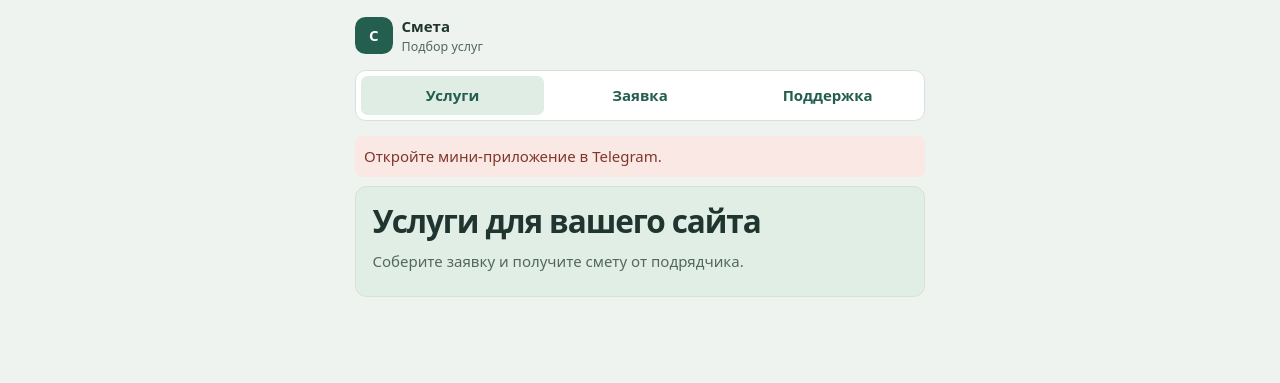
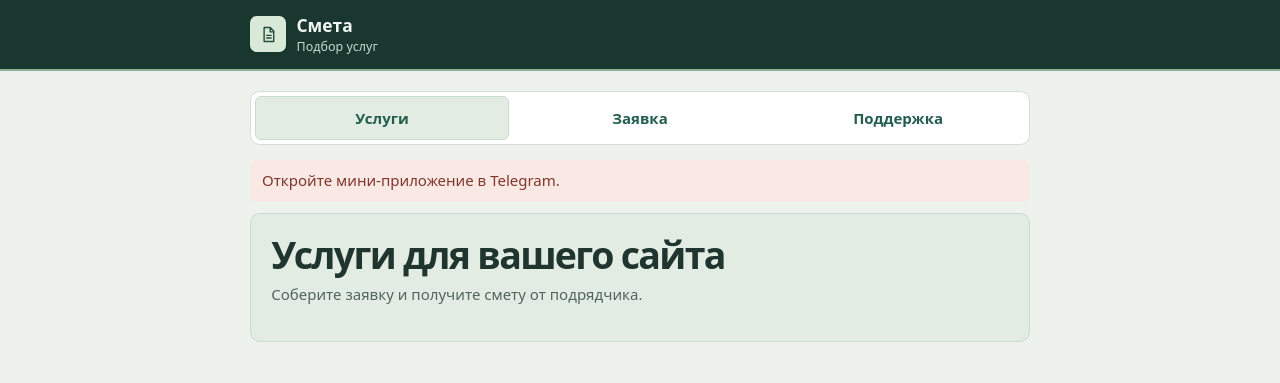
Before and after one commit to asterr-developer/estimate, a Laravel app: page /mini in a window 1280 px wide. Shown: the top 383 px of the page. Run offline with Laravel 12, Linux system fonts and the light colour scheme; style sheets or scripts are compiled from the project's sources; some libraries are stand-ins or nearby versions.

Commit message:
Align Mini App design with the estimate workspace

```diff
--- a/resources/js/mini.css
+++ b/resources/js/mini.css
@@ -1,37 +1,125 @@
-:root { font: 15px/1.5 system-ui,sans-serif; color: #20352f; background: #eef3ef; --green: #245e4f; --border: #d4e2d9; --muted: #536760; }
+:root {
+    font: 15px/1.5 system-ui, sans-serif;
+    background: #eef2ed;
+    color: #203530;
+    --green: #235e4f;
+    --line: #d3ded8;
+    --muted: #50655f;
+    --surface: #fff;
+    --tint: #e3ece2;
+}
+
 * { box-sizing: border-box; }
-body { margin: 0; }
-#mini-app { width: min(100% - 1.5rem, 38rem); margin: auto; padding: max(1rem, env(safe-area-inset-top)) 0 max(2rem, env(safe-area-inset-bottom)); }
-h1, h2, p { margin: 0; }
-h1 { font-size: clamp(1.6rem, 6vw, 2.1rem); line-height: 1.12; letter-spacing: -.035em; margin-bottom: .75rem; }
-h2 { font-size: 1.05rem; }
+body, h1, h2, p { margin: 0; }
+h1 { font-size: clamp(1.65rem, 5vw, 2.5rem); line-height: 1.1; letter-spacing: -.045em; }
+h2 { font-size: 1.1rem; line-height: 1.35; }
 small { color: var(--muted); }
 button, textarea, a { font: inherit; }
 button { cursor: pointer; }
-button:disabled { opacity: .6; cursor: not-allowed; }
-button:focus-visible, textarea:focus-visible, a:focus-visible { outline: 2px solid #39725f; outline-offset: 3px; }
-.mini-brand { display: flex; align-items: center; gap: .6rem; }
+button:disabled { opacity: .55; cursor: not-allowed; }
+:where(button, textarea, a):focus-visible { outline: 2px solid #39725f; outline-offset: 3px; }
+
+.mini-frame {
+    width: min(54rem, 100%);
+    margin-inline: auto;
+    padding-inline: max(1rem, env(safe-area-inset-left)) max(1rem, env(safe-area-inset-right));
+}
+.mini-header { background: #19372f; color: #f2f7f2; border-bottom: 2px solid #8daf98; }
+.masthead-inner { padding-block: max(.8rem, env(safe-area-inset-top)) .8rem; }
+.mini-brand { display: flex; align-items: center; gap: .7rem; }
 .mini-brand strong, .mini-brand small { display: block; }
-.mark { display: grid; place-items: center; width: 2.5rem; height: 2.5rem; color: white; background: var(--green); border-radius: .7rem; font-weight: 800; }
-.mini-nav { display: grid; grid-template-columns: repeat(3,minmax(0,1fr)); gap: .35rem; padding: .35rem; margin: .9rem 0 1rem; background: white; border: 1px solid var(--border); border-radius: .7rem; }
-.mini-nav button, .categories button { color: var(--green); background: #fff; border: 0; border-radius: .45rem; padding: .55rem .3rem; font-weight: 640; }
-.mini-nav button[aria-pressed="true"], .categories button[aria-pressed="true"] { background: #dfede4; }
-.intro, .service { border: 1px solid var(--border); border-radius: .75rem; padding: .9rem; margin-bottom: .65rem; background: #fff; }
-.intro { background: #e1eee5; padding: 1.1rem; }
-.intro p, .service p { color: var(--muted); margin-block: .35rem .5rem; }
-.categories { display: flex; flex-wrap: wrap; gap: .35rem; margin-bottom: .65rem; }
-.categories button { padding-inline: .65rem; }
-.primary, .secondary { border-radius: .45rem; min-height: 2.65rem; padding: .45rem .65rem; font-weight: 690; }
+.mini-brand strong { font-size: 1.16rem; }
+.mini-brand small { color: #c3d9cc; }
+.mark {
+    display: grid;
+    place-items: center;
+    width: 2.4rem;
+    height: 2.4rem;
+    color: #254b3c;
+    background: #d9e9d8;
+    border-radius: .45rem;
+}
+.mark svg { width: 1.4rem; }
+.mini-content { padding-block: 1rem max(2rem, env(safe-area-inset-bottom)); }
+.mini-nav {
+    display: grid;
+    grid-template-columns: repeat(3, minmax(0, 1fr));
+    gap: .25rem;
+    padding: .25rem;
+    margin-bottom: 1rem;
+    background: var(--surface);
+    border: 1px solid var(--line);
+    border-radius: .65rem;
+}
+.mini-nav button, .categories button {
+    color: var(--green);
+    background: transparent;
+    border: 1px solid transparent;
+    border-radius: .4rem;
+    min-height: 44px;
+    padding: .35rem .18rem;
+    font-weight: 650;
+}
+.mini-nav button { font-size: clamp(.8rem, 3.4vw, 1rem); }
+.mini-nav button[aria-pressed="true"], .categories button[aria-pressed="true"] {
+    background: var(--tint);
+    border-color: #c9dace;
+}
+.nav-count { margin-inline-start: .15em; font-size: .78em; font-variant-numeric: tabular-nums; }
+
+.intro, .service {
+    border: 1px solid var(--line);
+    border-radius: .65rem;
+    padding: clamp(.9rem, 2.6vw, 1.35rem);
+    background: var(--surface);
+    overflow-wrap: anywhere;
+}
+.intro { background: var(--tint); border-color: #ccdace; margin-bottom: .85rem; }
+.intro p { color: var(--muted); margin-block: .5rem 1rem; }
+.service p { color: var(--muted); margin-block: .25rem .6rem; }
+.service { margin-bottom: .75rem; box-shadow: 0 2px 5px #2035300b; }
+.service-grid { display: grid; gap: .75rem; }
+.service-grid > .service { display: grid; align-content: space-between; gap: .6rem; margin: 0; }
+.categories { display: flex; flex-wrap: wrap; gap: .4rem; margin-bottom: .75rem; }
+.categories button { padding-inline: .65rem; background: var(--surface); border-color: var(--line); }
+
+.primary, .secondary {
+    border-radius: .4rem;
+    min-height: 44px;
+    padding: .45rem .65rem;
+    font-weight: 680;
+}
 .primary { border: 1px solid var(--green); background: var(--green); color: white; }
-.secondary { border: 1px solid var(--border); color: var(--green); background: #f8fbf9; }
-.service-bottom, .cart-row, .section-title, .total { display: flex; align-items: center; gap: .45rem; flex-wrap: wrap; }
-.service-bottom span, .cart-row > div:first-child, .section-title h1 { margin-inline-end: auto; }
+.secondary { border: 1px solid #c9d8d0; color: var(--green); background: #f7faf7; }
+.primary:hover:not(:disabled) { background: #194c3e; }
+.secondary:hover:not(:disabled) { background: var(--tint); }
+
+.service-bottom, .cart-row, .section-title, .total { display: flex; align-items: center; gap: .5rem; flex-wrap: wrap; }
+.service-bottom > span, .cart-row > div:first-child, .section-title h1 { margin-inline-end: auto; min-width: 0; }
+.service-bottom strong, .total strong { font-size: 1.2rem; letter-spacing: -.025em; font-variant-numeric: tabular-nums; }
 .service-bottom small { display: block; }
-.quantity { display: flex; gap: .65rem; align-items: center; }
-.action-form { display: grid; gap: .65rem; }
+.quantity { display: flex; align-items: center; gap: .5rem; }
+.quantity button { min-width: 44px; }
+.quantity span { min-width: 1.5rem; text-align: center; }
+.action-form { display: grid; gap: .75rem; }
 .action-form label { display: grid; gap: .3rem; font-weight: 620; }
-textarea { width: 100%; border: 1px solid #a6bdb0; border-radius: .45rem; padding: .5rem; background: white; color: inherit; resize: vertical; }
-.total { justify-content: space-between; }.total strong { font-size: 1.2rem; }
-.request-row { width: 100%; display: flex; justify-content: space-between; gap: .45rem; padding: .6rem 0; background: #fff; color: var(--green); border: 0; border-top: 1px solid var(--border); text-align: left; }
-.thread { display: grid; gap: .45rem; margin-bottom: .75rem; }.message { padding: .5rem .65rem; margin-inline-start: 1.25rem; background: #e1eee5; border-radius: .55rem; }.message.operator { margin-inline: 0 1.25rem; background: white; border: 1px solid var(--border); }.message p { white-space: pre-wrap; overflow-wrap: anywhere; }
-.link { display: inline-block; text-decoration: none; }.mini-error,.mini-note { padding: .6rem; margin-block: .6rem; border-radius: .45rem; }.mini-error { background: #fae8e4; color: #80362c; }.mini-note { background: #e1eee5; }
+textarea { width: 100%; border: 1px solid #a6b8af; border-radius: .4rem; padding: .6rem; background: white; color: inherit; resize: vertical; }
+.total { justify-content: space-between; padding-bottom: .65rem; border-bottom: 1px solid var(--line); }
+.request-row {
+    width: 100%; min-height: 44px; display: flex; flex-wrap: wrap; justify-content: space-between;
+    align-items: center; gap: .4rem .65rem; padding: .6rem .25rem; background: white;
+    color: var(--green); border: 0; border-top: 1px solid var(--line); text-align: left;
+}
+.thread { display: grid; gap: .5rem; margin-bottom: .75rem; }
+.message { padding: .6rem .75rem; margin-inline-start: 1.25rem; background: var(--tint); border-radius: .55rem; }
+.message.operator { margin-inline: 0 1.25rem; background: white; border: 1px solid var(--line); }
+.message p { white-space: pre-wrap; overflow-wrap: anywhere; }
+.link { display: inline-flex; align-items: center; text-decoration: none; }
+.mini-error, .mini-note { padding: .65rem .8rem; margin-bottom: .75rem; border-radius: .45rem; }
+.mini-error { background: #fae8e4; color: #80362c; }
+.mini-note { background: var(--tint); }
+
+@media (min-width: 45rem) {
+    .mini-content { padding-top: 1.35rem; }
+    .service-grid { grid-template-columns: repeat(2, minmax(0, 1fr)); }
+}
--- a/resources/js/mini.html
+++ b/resources/js/mini.html
@@ -1,9 +1,12 @@
 <header class="mini-header">
-    <div class="mini-brand"><span class="mark">С</span><div><strong>Смета</strong><small>Подбор услуг</small></div></div>
+    <div class="mini-frame masthead-inner">
+    <div class="mini-brand"><span class="mark" aria-hidden="true"><svg viewBox="0 0 24 24" fill="none"><path d="M7 4h7l4 4v12H7zM14 4v5h4M10 13h5M10 16h5" stroke="currentColor" stroke-width="1.6" stroke-linejoin="round" stroke-linecap="round"/></svg></span><div><strong>Смета</strong><small>Подбор услуг</small></div></div>
+    </div>
 </header>
+<main class="mini-frame mini-content">
 <nav class="mini-nav" aria-label="Разделы">
     <button :aria-pressed="page === 'catalog'" @click="tab('catalog')">Услуги</button>
-    <button :aria-pressed="page === 'cart'" @click="tab('cart')">Заявка <span v-if="positions.length">{{ positions.length }}</span></button>
+    <button :aria-pressed="page === 'cart'" @click="tab('cart')">Заявка <span v-if="positions.length" class="nav-count">{{ positions.length }}</span></button>
     <button :aria-pressed="page === 'requests'" @click="tab('requests')">Поддержка</button>
 </nav>
 <p v-if="error" class="mini-error" role="alert">{{ error }}</p>
@@ -19,6 +22,8 @@
         <button v-for="item in categories" :key="item" :aria-pressed="category === item" @click="category = item">{{ item }}</button>
     </div>
     <p v-if="pending && !visible.length" role="status">Загружаем услуги…</p>
+    <div v-if="!pending && !error && !visible.length" class="service">В этой категории пока нет услуг.</div>
+    <div v-if="visible.length" class="service-grid">
     <article v-for="item in visible" :key="item.id" class="service">
         <div><h2>{{ item.name }}</h2><p>{{ item.description }}</p></div>
         <div class="service-bottom">
@@ -27,9 +32,10 @@
             <button class="primary" @click="change(item, (cart[item.id] || 0) + 1)">{{ cart[item.id] ? '+ Ещё (' + cart[item.id] + ')' : 'Добавить' }}</button>
         </div>
     </article>
+    </div>
 </section>
 <section v-else-if="page === 'cart'">
-    <h1>Моя заявка</h1>
+    <div class="intro"><h1>Моя заявка</h1></div>
     <template v-if="positions.length">
         <article v-for="item in positions" :key="item.id" class="service cart-row">
             <div><h2>{{ item.name }}</h2><p>{{ format(item.total) }}</p></div>
@@ -44,7 +50,7 @@
     <div v-else class="service"><p>В заявке пока нет услуг.</p><button class="primary" @click="tab('catalog')">К услугам</button></div>
 </section>
 <section v-else>
-    <div class="section-title"><h1>Поддержка</h1><button type="button" class="secondary" :disabled="pending" @click="tab('requests')">Обновить</button><button v-if="request" class="secondary" @click="selected = null">Все обращения</button></div>
+    <div class="intro section-title"><h1>Поддержка</h1><button type="button" class="secondary" :disabled="pending" @click="tab('requests')">Обновить</button><button v-if="request" class="secondary" @click="selected = null">Все обращения</button></div>
     <template v-if="request">
         <div class="service">
             <h2>{{ request.subject }} № {{ request.id }}</h2>
@@ -74,3 +80,4 @@
         </div>
     </template>
 </section>
+</main>
--- a/resources/views/mini.blade.php
+++ b/resources/views/mini.blade.php
@@ -2,7 +2,7 @@
 <html lang="ru">
 <head>
     <meta charset="utf-8">
-    <meta name="viewport" content="width=device-width, initial-scale=1">
+    <meta name="viewport" content="width=device-width, initial-scale=1, viewport-fit=cover">
     <meta name="csrf-token" content="{{ csrf_token() }}">
     <meta name="referrer" content="no-referrer">
     <meta name="robots" content="noindex, nofollow">
@@ -12,5 +12,5 @@
     @endif
     @vite('resources/js/mini.js')
 </head>
-<body><main id="mini-app"></main><noscript>Включите JavaScript.</noscript></body>
+<body><div id="mini-app"></div><noscript>Включите JavaScript.</noscript></body>
 </html>
```
